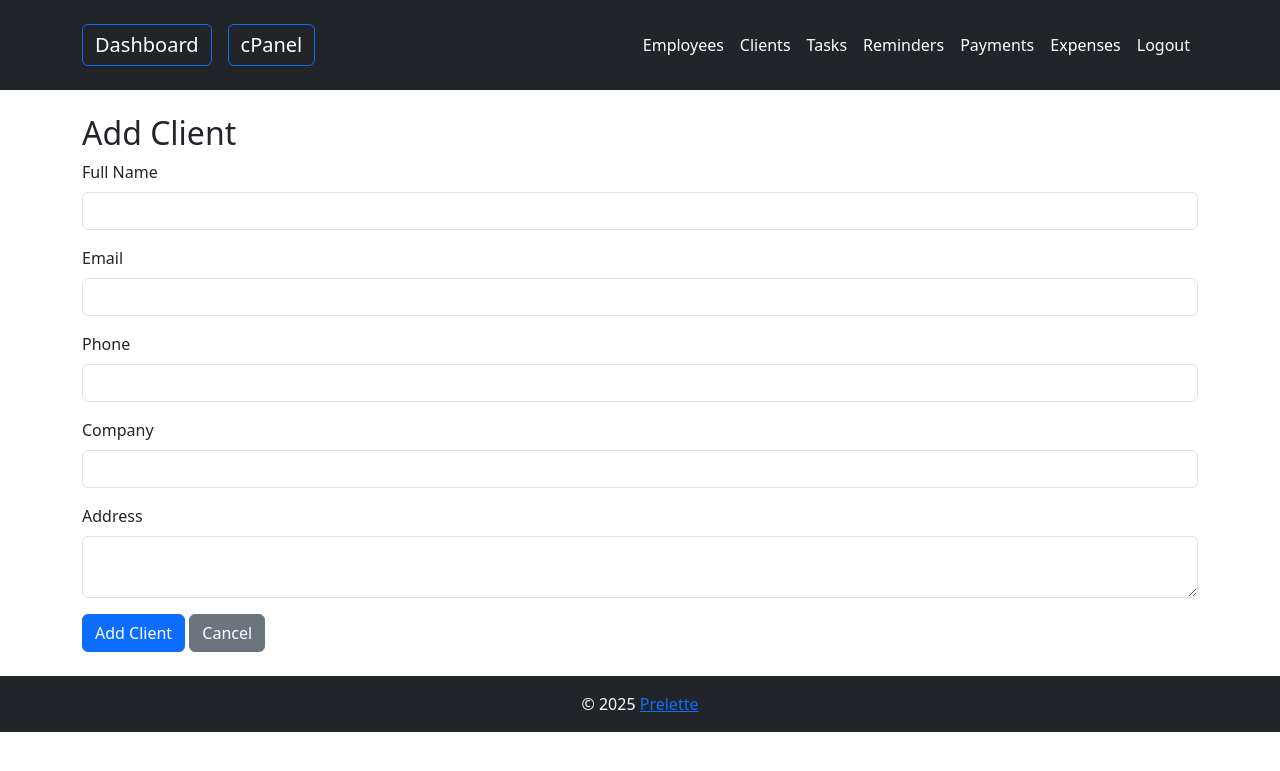
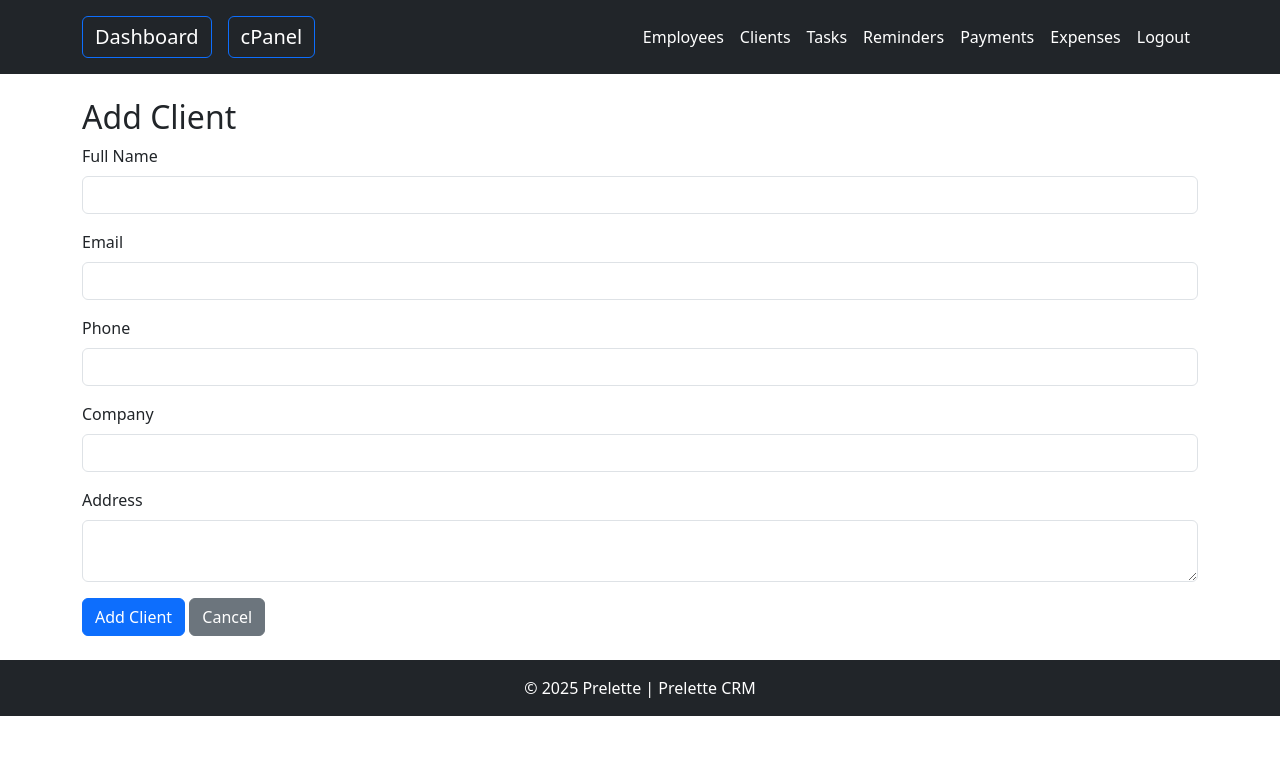
Before and after one commit to khusshhhhh/prelette1, a PHP site: page /crm/crm_add_client.php in a window 1280 px wide. Shown: the top 771 px of the page. Run offline with PHP 8.4, Linux system fonts and the light colour scheme; the visitor is signed in with stand-in values (Sample User, id 1).

Commit message:
Khush Patel94

```diff
--- a/crm/crm_footer.php
+++ b/crm/crm_footer.php
@@ -1,6 +1,7 @@
-<footer class="text-center mt-4 p-3 bg-dark text-white">
-    &copy; <?php echo date('Y'); ?> <a href="www.prelette.com">Prelette</a>
+<footer class="text-center p-3 bg-dark text-white mt-4">
+    &copy; 2025 Prelette | <a href="https://prelette.com" class="text-white text-decoration-none">Prelette CRM</a>
 </footer>
+
 </body>
 
 </html>
--- a/crm/crm_header.php
+++ b/crm/crm_header.php
@@ -9,13 +9,24 @@ if (!isset($_SESSION['username'])) {
 <html lang="en">
 
 <head>
+    <meta charset="UTF-8">
+    <meta name="viewport" content="width=device-width, initial-scale=1.0">
     <title>Prelette | CRM</title>
     <link rel="shortcut icon" href="../assets/imgs/logo/fav.png" type="image/x-icon">
     <link href="https://cdn.jsdelivr.net/npm/bootstrap@5.3.0/dist/css/bootstrap.min.css" rel="stylesheet">
+    <script src="https://cdn.jsdelivr.net/npm/bootstrap@5.3.0/dist/js/bootstrap.bundle.min.js"></script>
+    <style>
+        /* Ensure the navbar sticks at the top */
+        .navbar {
+            position: sticky;
+            top: 0;
+            z-index: 1000;
+        }
+    </style>
 </head>
 
 <body>
-    <nav class="navbar navbar-dark bg-dark navbar-expand-lg py-4">
+    <nav class="navbar navbar-dark bg-dark navbar-expand-lg py-3">
         <div class="container">
             <a class="navbar-brand btn btn-outline-primary text-white" href="crm_dashboard.php">Dashboard</a>
             <a class="navbar-brand btn btn-outline-primary text-white"
@@ -29,8 +40,7 @@ if (!isset($_SESSION['username'])) {
                     <li class="nav-item"><a class="nav-link btn btn-outline-info text-white"
                             href="crm_employees.php">Employees</a></li>
                     <li class="nav-item"><a class="nav-link btn btn-outline-info text-white"
-                            href="crm_clients.php">Clients</a>
-                    </li>
+                            href="crm_clients.php">Clients</a></li>
                     <li class="nav-item"><a class="nav-link btn btn-outline-info text-white"
                             href="crm_tasks.php">Tasks</a></li>
                     <li class="nav-item"><a class="nav-link btn btn-outline-info text-white"
```
